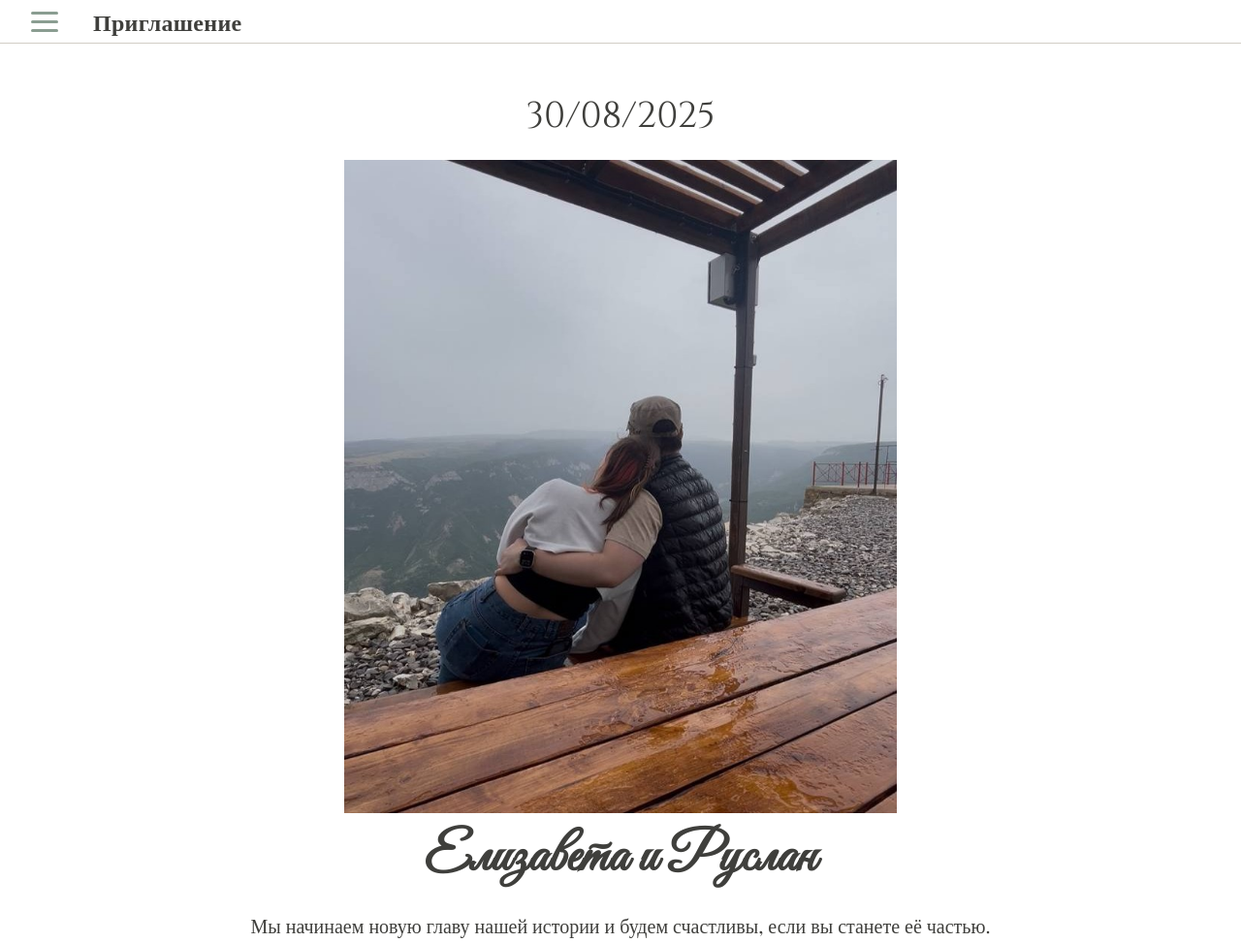
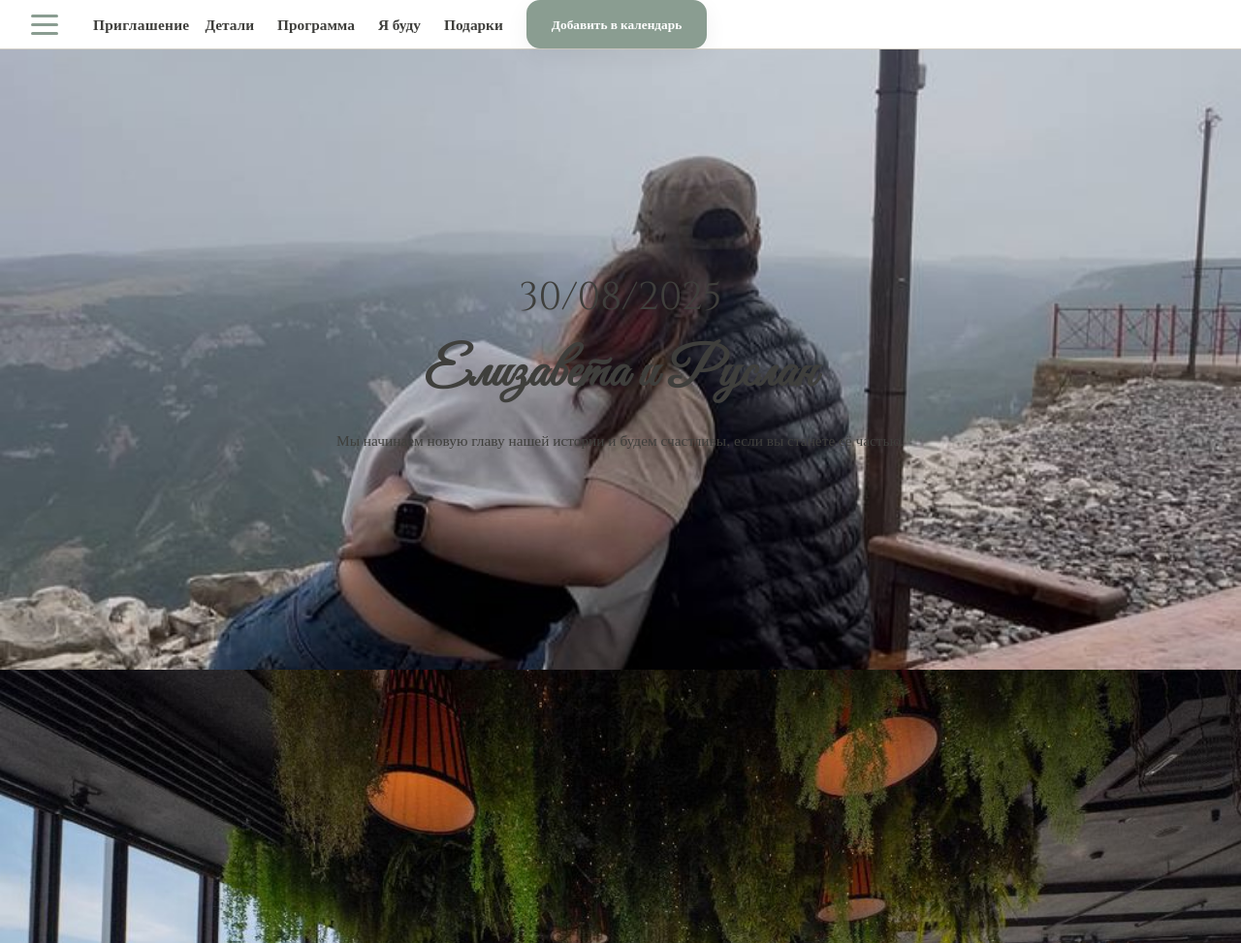
Before and after one commit to CrabopuluS/wedding_day, a plain HTML site: page index.html in a window 1280 px wide. Shown: the top 973 px of the page at 97% size. Drawn offline with nearby package versions, Linux system fonts and the light colour scheme; no server answers.

Commit message:
feat: improve responsive layout

```diff
--- a/index.html
+++ b/index.html
@@ -1,3 +1,4 @@
+<!-- Changelog: добавлены контейнеры, адаптивный hero и ленивые изображения -->
 <!DOCTYPE html>
 <html lang="ru">
 <head>
@@ -24,7 +25,7 @@
  <body id="top">
   <header>
     <nav class="nav">
-      <div class="nav__inner">
+      <div class="nav__inner container">
         <span class="brand"><a href="#top">Приглашение</a></span>
         <button class="burger" id="burger" aria-label="Меню" aria-controls="navLinks" aria-expanded="false">
           <span></span>
@@ -45,15 +46,22 @@
 
   <main>
     <section class="hero">
-      <p class="hero-date" id="dateTextHero"></p>
-      <img src="image/background.jpg" alt="Фото пары" class="hero-photo" />
-      <h1 class="couple-names" id="coupleNames"></h1>
-      <p class="subtitle" id="heroInvite"></p>
+      <picture class="hero-photo">
+        <source srcset="image/background.jpg" media="(min-width: 1280px)" />
+        <source srcset="image/background.jpg" media="(min-width: 768px)" />
+        <img src="image/background.jpg" alt="Фото пары" width="731" height="864" />
+      </picture>
+      <div class="container">
+        <p class="hero-date" id="dateTextHero"></p>
+        <h1 class="couple-names" id="coupleNames"></h1>
+        <p class="subtitle" id="heroInvite"></p>
+      </div>
     </section>
 
-    <img src="image/Space_2.jpg" alt="" class="section-divider" />
+    <img src="image/Space_2.jpg" alt="" width="1024" height="683" class="section-divider" loading="lazy" />
 
     <section id="calendar" class="calendar-section">
+      <div class="container">
       <h2 class="section-title">Календарь</h2>
       <table class="calendar-table" aria-label="Календарь Август 2025">
         <caption>Август 2025</caption>
@@ -135,11 +143,13 @@
           <span class="label">секунд</span>
         </div>
       </div>
+      </div>
     </section>
 
-    <img src="image/Space_1.jpg" alt="" class="section-divider" />
+    <img src="image/Space_1.jpg" alt="" width="1024" height="443" class="section-divider" loading="lazy" />
 
     <section id="details">
+      <div class="container">
         <h2 class="section-title">Детали события</h2>
         <div class="grid">
           <article class="details-card" aria-labelledby="whenTitle">
@@ -167,9 +177,11 @@
             <p>Дресс‑кода нет. Но если хотите красивые фоточки — вы знаете, что делать 😉</p>
           </article>
         </div>
+      </div>
      </section>
 
     <section id="schedule">
+      <div class="container">
         <h2 class="section-title">Программа</h2>
         <div class="banner">Важно: будет только роспись, без празднования после.</div>
         <div class="timeline" id="timeline">
@@ -190,14 +202,17 @@
               <div>Конец</div>
             </div>
           </div>
+      </div>
     </section>
 
     <section id="rsvp">
+      <div class="container">
         <h2 class="section-title">Я буду</h2>
         <p class="section-note">Пожалуйста, подтвердите своё присутствие.</p>
         <div class="rsvp-actions">
           <a class="btn btn--primary" href="https://docs.google.com/forms/d/e/1FAIpQLScud1RK1XMJ5SMcujP3-J6aizMmvnCJPqhduS6tGXu5rjCoKw/viewform?usp=pp_url" target="_blank" rel="noopener">Открыть форму подтверждения</a>
         </div>
+      </div>
     </section>
 
     <section id="wishlist">
@@ -211,7 +226,7 @@
          <div id="wishError" class="banner hidden">Сервер недоступен, статусы могут быть неточны</div>
          <div class="filters">
            <label class="filter-option">
-             <img src="https://img.icons8.com/ios-glyphs/20/a8773b/filter.png" alt="" aria-hidden="true" />
+             <img src="https://img.icons8.com/ios-glyphs/20/a8773b/filter.png" alt="" aria-hidden="true" width="20" height="20" loading="lazy" />
              <input type="checkbox" id="onlyFree" />
              <span>Только свободные</span>
            </label>
--- a/script.js
+++ b/script.js
@@ -1,3 +1,5 @@
+// Changelog: упрощено управление меню, убрано вычисление высоты hero
+
      // === НАСТРОЙКИ ШАБЛОНА ===
      const WEDDING = {
        couple: 'Елизавета и Руслан',
@@ -375,13 +377,3 @@ const burger=document.getElementById('burger');
 burger?.addEventListener('click',()=>{const opened=nav.classList.toggle('open');burger.setAttribute('aria-expanded',opened?'true':'false');});
 navLinks.forEach(l=>l.addEventListener('click',()=>{nav.classList.remove('open');burger.setAttribute('aria-expanded','false');}));
 document.addEventListener('keydown',e=>{if(e.key==='Escape'){nav.classList.remove('open');burger.setAttribute('aria-expanded','false');}});
-
-function setHeroHeight(){
-  const hero=document.querySelector('.hero');
-  const header=document.querySelector('header');
-  if(hero&&header){
-    hero.style.minHeight=`calc(100vh - ${header.offsetHeight}px)`;
-  }
-}
-window.addEventListener('load',setHeroHeight);
-window.addEventListener('resize',setHeroHeight);
--- a/styles.css
+++ b/styles.css
@@ -1,4 +1,4 @@
-/* Design tokens inspired by "Эко" */
+/* Changelog: добавлены токены брейкпоинтов, контейнеры и шкала типографики */
 :root {
   /* Цвета */
   --bg-primary: #ffffff;
@@ -17,7 +17,46 @@
   --font-body: "Playfair Display", "Cormorant Garamond", ui-serif, serif;
   --font-date: "Cinzel", serif;
 
-  /* Шкала размеров (rem) */
+  /* брейкпоинты */
+  --bp-xs: 320px;
+  --bp-sm: 360px;
+  --bp-md: 600px;
+  --bp-lg: 768px;
+  --bp-xl: 1024px;
+  --bp-2xl: 1280px;
+  --bp-3xl: 1440px;
+  --bp-4xl: 1920px;
+  --bp-5xl: 2560px;
+
+  /* контейнеры */
+  --container-sm: 680px;
+  --container-md: 860px;
+  --container-lg: 1100px;
+  --container-xl: 1280px;
+  --container-2xl: 1440px;
+
+  /* типографика через clamp */
+  --fz-body: clamp(14px, 1.2vw, 18px);
+  --fz-h1: clamp(28px, 5vw, 64px);
+  --fz-h2: clamp(22px, 3.2vw, 40px);
+  --fz-h3: clamp(18px, 2.4vw, 28px);
+
+  /* Радиусы, отступы */
+  --radius-sm: .5rem;
+  --radius-md: .875rem;
+  --radius-lg: 1.25rem;
+  --radius-2xl: 16px;
+  --space-1: clamp(8px, 1.2vw, 14px);
+  --space-2: clamp(12px, 1.6vw, 18px);
+  --space-3: clamp(16px, 2vw, 24px);
+  --space-4: clamp(20px, 3vw, 40px);
+
+  /* Анимации */
+  --easing: cubic-bezier(.2,.6,.2,1);
+  --dur-fast: 150ms;
+  --dur-mid: 220ms;
+
+  /* legacy aliases for existing selectors */
   --fs-12: .75rem;
   --fs-14: .875rem;
   --fs-16: 1rem;
@@ -26,28 +65,6 @@
   --fs-32: 2rem;
   --fs-40: 2.5rem;
   --fs-56: 3.5rem;
-
-  /* Радиусы, отступы */
-  --radius-sm: .5rem;
-  --radius-md: .875rem;
-  --radius-lg: 1.25rem;
-  --space-1: .5rem;
-  --space-2: 1rem;
-  --space-3: 1.5rem;
-  --space-4: 2rem;
-
-  /* Брейкпоинты */
-  --bp-sm: 480px;
-  --bp-md: 768px;
-  --bp-lg: 1024px;
-  --bp-xl: 1280px;
-
-  /* Анимации */
-  --easing: cubic-bezier(.2,.6,.2,1);
-  --dur-fast: 150ms;
-  --dur-mid: 220ms;
-
-  /* legacy aliases for existing selectors */
   --font-xs: var(--fs-12);
   --font-sm: var(--fs-14);
   --font-base: var(--fs-16);
@@ -88,24 +105,24 @@ body {
   line-height: 1.5;
   background: var(--bg-primary);
   color: var(--text-primary);
-  font-size: var(--fs-20);
+  font-size: var(--fz-body);
 }
-@media (min-width: 768px) {
-  body {
-    font-size: var(--fs-24);
+h1 {
+  font-family: var(--font-heading);
+  color: var(--text-primary);
+  font-size: var(--fz-h1);
 }
+h2 {
+  font-family: var(--font-heading);
+  color: var(--text-primary);
+  font-size: var(--fz-h2);
+  margin-bottom: 1rem;
 }
-h1,
-h2,
 h3,
 h4 {
   font-family: var(--font-heading);
   color: var(--text-primary);
-  font-size: var(--heading-size);
-}
-h2,
-h3,
-h4 {
+  font-size: var(--fz-h3);
   margin-bottom: 1rem;
 }
 .lead {
@@ -139,8 +156,15 @@ h4 {
   font-family: var(--font-date);
 }
 .container {
-  max-width: 1200px;
-  margin: 0 auto;
+  width: min(100%, var(--container-lg));
+  margin-inline: auto;
+  padding-inline: var(--space-3);
+}
+@media (min-width: 1280px) {
+  .container { width: min(100%, var(--container-xl)); }
+}
+@media (min-width: 1440px) {
+  .container { width: min(100%, var(--container-2xl)); }
 }
 .section-divider {
   display: block;
@@ -148,7 +172,7 @@ h4 {
   margin: 0;
 }
 .container p {
-  max-width: 65ch;
+  max-width: 72ch;
 }
 #wishlist .container p {
   margin-left: auto;
@@ -162,6 +186,10 @@ h4 {
 }
 #details .grid {
   grid-template-columns: 1fr;
+}
+@media (min-width: 768px) {
+  #details .grid { grid-template-columns: repeat(2, 1fr); }
+  #details .grid .details-card:last-child { grid-column: 1 / -1; }
 }
 .card {
   background: var(--surface);
@@ -280,24 +308,31 @@ header.scrolled {
   padding: 0 var(--space-3);
 }
 .nav__links {
-  position: absolute;
-  top: 100%;
+  position: fixed;
+  top: 0;
   right: 0;
+  bottom: 0;
+  width: min(80%, 260px);
   display: flex;
   flex-direction: column;
   align-items: flex-start;
   background: var(--surface);
-  border: 1px solid var(--border);
-  border-radius: var(--radius);
+  border-left: 1px solid var(--border);
   box-shadow: var(--shadow);
   padding: var(--gap);
   gap: var(--gap);
-    transform: translateY(-10px);
+  transform: translateX(100%);
   opacity: 0;
   pointer-events: none;
   transition:
     transform var(--dur-mid) var(--easing),
     opacity var(--dur-mid) var(--easing);
+}
+.nav.open::before {
+  content: "";
+  position: fixed;
+  inset: 0;
+  background: rgba(0,0,0,0.4);
 }
 .brand {
     font-family: var(--font-body);
@@ -344,7 +379,7 @@ header.scrolled {
   transform: translateY(-8px) rotate(-45deg);
 }
 .nav.open .nav__links {
-  transform: translateY(0);
+  transform: translateX(0);
   opacity: 1;
   pointer-events: auto;
 }
@@ -359,21 +394,26 @@ header.scrolled {
 }
 
 @media (min-width: 768px) {
+  .nav::before { display: none; }
   .burger {
     order: -1;
     margin-left: 0;
     margin-right: calc(var(--gap) / 2);
   }
   .nav__links {
-    top: 0;
-    left: 0;
-    right: 0;
-    height: 100%;
-  }
-  .nav.open .nav__links {
+    position: static;
     flex-direction: row;
     justify-content: center;
     align-items: center;
+    width: auto;
+    height: auto;
+    background: transparent;
+    border: 0;
+    box-shadow: none;
+    padding: 0;
+    transform: none;
+    opacity: 1;
+    pointer-events: auto;
   }
 }
 .spacer {
@@ -382,35 +422,44 @@ header.scrolled {
 .hero {
   position: relative;
   overflow: hidden;
-    min-height: 100vh;
-    padding: calc(var(--gap) * 2) var(--space-3);
+  min-height: clamp(60vh, 80vh, 90vh);
+  display: flex;
+  align-items: center;
+  justify-content: center;
+  color: var(--text-primary);
+}
+.hero > .container {
+  position: relative;
   text-align: center;
-    color: var(--text-primary);
+  padding: var(--space-4) var(--space-3);
   display: flex;
   flex-direction: column;
   align-items: center;
   gap: var(--space-2);
 }
 .hero .subtitle {
-  font-size: clamp(20px, 2vw, 16.5px);
+  font-size: var(--fz-body);
   margin-top: 0;
 }
 .hero-date {
   font-family: var(--font-date);
-  font-size: calc(var(--heading-size) / 1.5);
+  font-size: var(--fz-h2);
   margin-bottom: 0;
 }
 .hero .names,
 .hero .couple-names {
   margin-top: 0;
 }
-.hero > * {
-  position: relative;
+.hero-photo {
+  position: absolute;
+  inset: 0;
+  width: 100%;
+  height: 100%;
 }
-
-.hero-photo {
-  width: clamp(300px, 90vw, 570px);
-  height: auto;
+.hero-photo img {
+  width: 100%;
+  height: 100%;
+  object-fit: cover;
 }
 
 #calendar {
@@ -424,6 +473,7 @@ header.scrolled {
   margin: 0 auto;
   border-collapse: collapse;
   font-family: var(--font-date);
+  table-layout: fixed;
 }
 .calendar-table caption {
   font-weight: 700;
@@ -448,22 +498,27 @@ header.scrolled {
   color: var(--white);
 }
 @media (max-width: 480px) {
+  .calendar-table {
+    display: grid;
+    grid-template-columns: repeat(7, 1fr);
+  }
+  .calendar-table thead,
+  .calendar-table tbody,
+  .calendar-table tr {
+    display: contents;
+  }
   .calendar-table th,
   .calendar-table td {
     font-size: var(--fs-14);
+    padding: 0.125rem;
   }
 }
 
 section {
   padding: clamp(64px, 8vw, 96px) var(--space-3);
   scroll-margin-top: 80px;
-  min-height: 100vh;
-  display: flex;
-  flex-direction: column;
-  justify-content: center;
-  align-items: center;
   text-align: center;
-} /* под реальную высоту header */
+}
 main > section:nth-of-type(2n) {
   background: var(--bg-alt);
 }
@@ -592,13 +647,22 @@ img {
 }
 .timeline {
   --time-col: 88px;
-  position: relative;
-  display: grid;
-  grid-template-columns: var(--time-col) 1fr;
-  row-gap: var(--gap);
-  column-gap: 16px;
+  display: flex;
+  flex-direction: column;
+  gap: var(--gap);
   padding-left: 0;
 }
+.t-item {
+  display: flex;
+  flex-direction: column;
+  gap: 4px;
+}
+.t-time {
+  font-weight: 700;
+  color: var(--accent);
+}
+@media (min-width: 768px) {
+  .timeline { position: relative; display: grid; grid-template-columns: var(--time-col) 1fr; row-gap: var(--gap); column-gap: 16px; }
   .timeline::before {
     content: "";
     position: absolute;
@@ -608,13 +672,8 @@ img {
     width: 2px;
     background: var(--border);
   }
-.t-item {
-  display: contents;
-}
-.t-time {
-  font-weight: 700;
-  align-self: center;
-  color: var(--accent);
+  .t-item { display: contents; }
+  .t-time { align-self: center; }
 }
 #schedule,
 #rsvp {
@@ -747,6 +806,17 @@ dialog menu {
 .hidden {
   display: none;
 }
+.visually-hidden {
+  position: absolute;
+  width: 1px;
+  height: 1px;
+  padding: 0;
+  margin: -1px;
+  overflow: hidden;
+  clip: rect(0 0 0 0);
+  white-space: nowrap;
+  border: 0;
+}
 .visually-hidden-focusable {
   position: absolute;
   left: -9999px;
@@ -795,6 +865,10 @@ dialog menu {
   align-items: center;
   justify-content: center;
 }
+.address-actions .btn { flex: 1 1 100%; }
+@media (min-width: 768px) {
+  .address-actions .btn { flex: 0 0 auto; }
+}
 .copy-msg {
   font-size: var(--fs-14);
   color: var(--text-secondary);
@@ -812,6 +886,10 @@ dialog menu {
   gap: var(--gap);
   flex-wrap: wrap;
   margin-top: var(--gap);
+}
+.rsvp-actions .btn { width: 100%; }
+@media (min-width: 768px) {
+  .rsvp-actions .btn { width: auto; }
 }
 .countdown-label {
   margin-top: calc(var(--gap) * 2);
@@ -855,3 +933,8 @@ dialog menu {
     transition: none !important;
   }
 }
+
+@media (min-width: 600px) { /* md */ }
+@media (min-width: 1024px) { /* xl */ }
+@media (min-width: 1920px) { /* 4xl */ }
+@media (min-width: 2560px) { /* 5xl */ }
```
Lines whose indentation alone changed are shown as unchanged.
